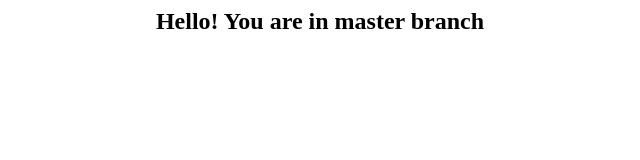
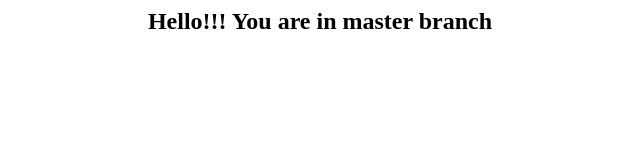
Before and after one commit to MegMahajan/devops_capstone2, a plain HTML site: page index.html in a window 1280 px wide. Shown: the whole page, without its empty margins (320-960 px from the left). Drawn offline with Linux system fonts and the light colour scheme.

Commit message:
index.html

```diff
--- a/index.html
+++ b/index.html
@@ -1,8 +1,8 @@
 <html>
 <head>
-<title> Intellipaat </title>
+<title> Devops Capstone 2 </title>
 </head>
 <body style = "background-image:url('images/github3.jpg'); background-size: 100%">
-<h2 ALIGN=CENTER>Hello! You are in master branch</h2>
+<h2 ALIGN=CENTER>Hello!!! You are in master branch</h2>
 </body>
 </html>
```
